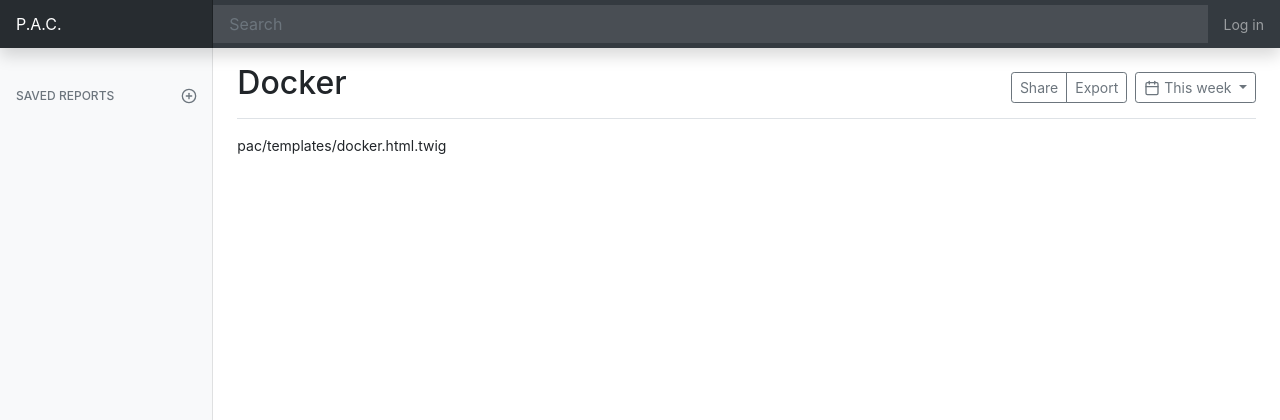
After one commit to M4RKU5-C0D3/webdock, a Symfony app: template pac/templates/docker.html.twig in a window 1280 px wide. The commit adds this page. Shown: the top 420 px of the page. Run offline with Twig, Linux system fonts and the light colour scheme; the template is opened without the code that fills it, so the values that code supplies are empty; some libraries are stand-ins or nearby versions.

Commit message:
add some sub pages

```diff
--- a/pac/templates/base.html.twig
+++ b/pac/templates/base.html.twig
@@ -49,7 +49,7 @@
                     <ul class="nav flex-column">
                         {% for label, link in menu1 %}
                             <li class="nav-item">
-                                <a class="nav-link active" href="{{ link }}">
+                                <a class="nav-link active" href="/pac/{{ link }}">
                                     <span data-feather="home"></span>
                                     {{ label }} <span class="sr-only">(current)</span>
                                 </a>
@@ -78,7 +78,7 @@
 
             <main role="main" class="col-md-9 ml-sm-auto col-lg-10 px-md-4">
                 <div class="d-flex justify-content-between flex-wrap flex-md-nowrap align-items-center pt-3 pb-2 mb-3 border-bottom">
-                    <h1 class="h2">Dashboard</h1>
+                    <h1 class="h2">{% block title %}Dashboard{% endblock %}</h1>
                     <div class="btn-toolbar mb-2 mb-md-0">
                         <div class="btn-group mr-2">
                             <button type="button" class="btn btn-sm btn-outline-secondary">Share</button>
@@ -90,6 +90,7 @@
                         </button>
                     </div>
                 </div>
+                {% block body %}{% endblock %}
             </main>
         </div>
     </div>
--- /dev/null
+++ b/pac/templates/docker.html.twig
@@ -0,0 +1,7 @@
+{% extends 'base.html.twig' %}
+
+{% block title %}Docker{% endblock %}
+
+{% block body %}
+<p>pac/templates/docker.html.twig</p>
+{% endblock %}
```
Also changed, not shown: pac/src/Controller/DefaultController.php (+34 -8 lines), pac/templates/environment.html.twig (added, +7 -0 lines).
